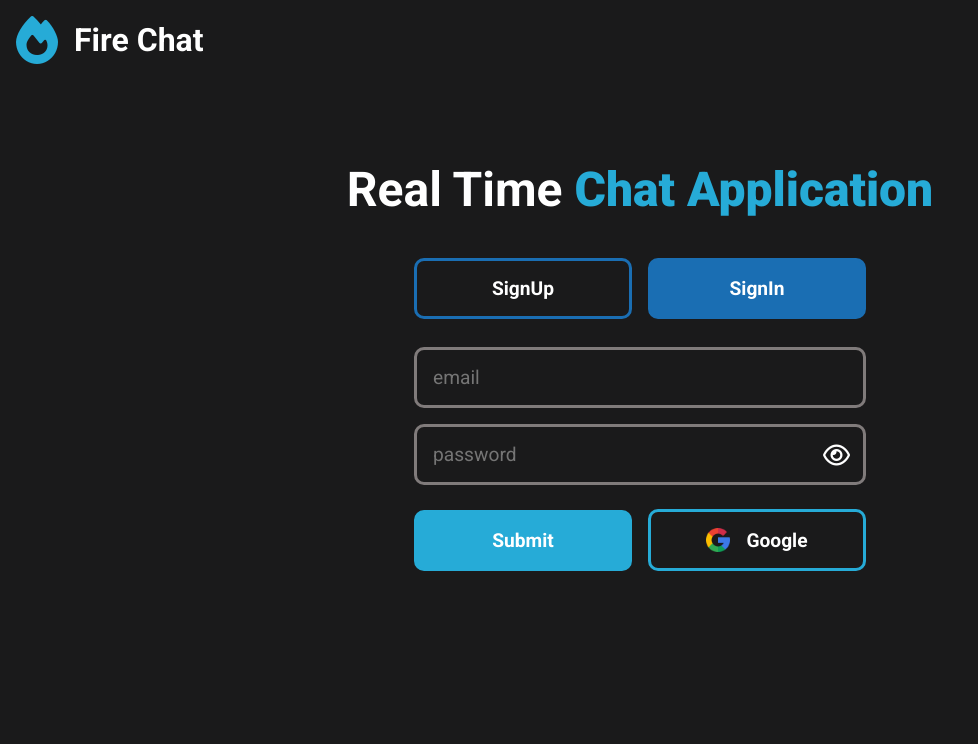
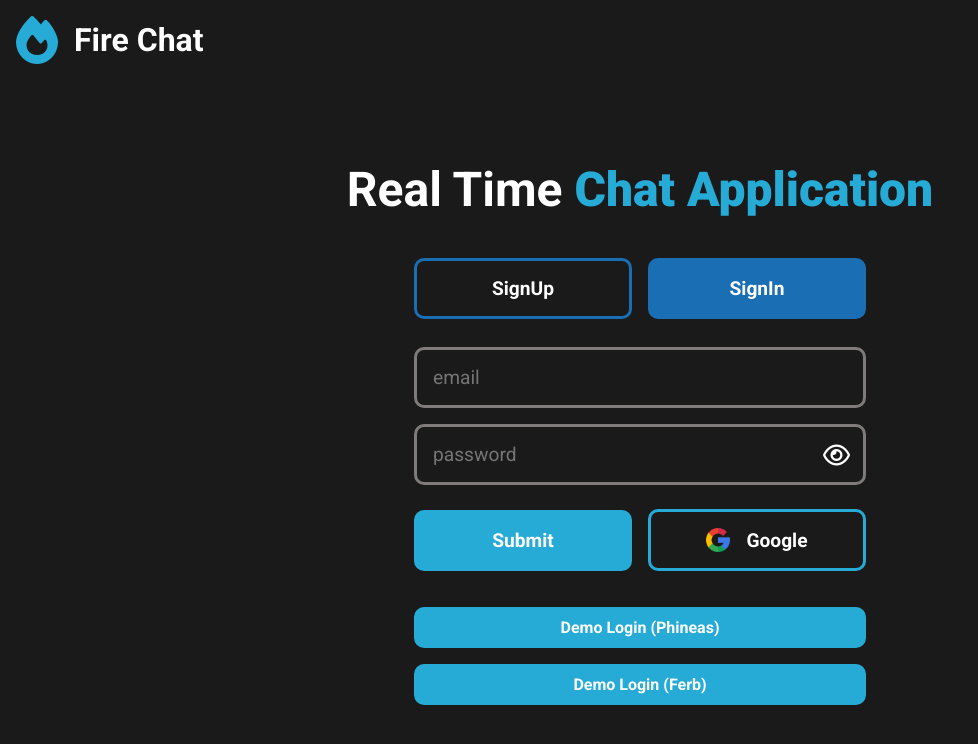
Before and after one commit to pushkarsaneja/firechat, a React (Create React App) app: page /#/register in a window 1280 px wide. Shown: the top 744 px of the page, without its empty margins (0-978 px from the left). Built offline with nearby package versions, Linux system fonts and the light colour scheme; no server answers.

Commit message:
added demo accounts

```diff
--- a/src/pages/home/chatRoom/ChatRoom.js
+++ b/src/pages/home/chatRoom/ChatRoom.js
@@ -217,6 +217,7 @@ const ChatRoom = () => {
                 sendMessage(messageInputRef.current.value, getCurrentTime());
                 messageInputRef.current.value = '';
                 messageInputRef.current.focus();
+                setShowEmojiPicker(false);
               }}
               small
             >
--- a/src/pages/registration/SignInForm.js
+++ b/src/pages/registration/SignInForm.js
@@ -39,6 +39,24 @@ const SignInForm = () => {
         </PrimaryButton1>
         <SignInWithGoogle />
       </div>
+      <PrimaryButton1
+        active
+        onClick={() => {
+          signInWithEmail('motot59951@plexfirm.com', 'password');
+        }}
+        slim
+      >
+        Demo Login (Phineas)
+      </PrimaryButton1>
+      <PrimaryButton1
+        active
+        onClick={() => {
+          signInWithEmail('petig79253@goonby.com', 'password');
+        }}
+        slim
+      >
+        Demo Login (Ferb)
+      </PrimaryButton1>
     </form>
   );
 };
```
